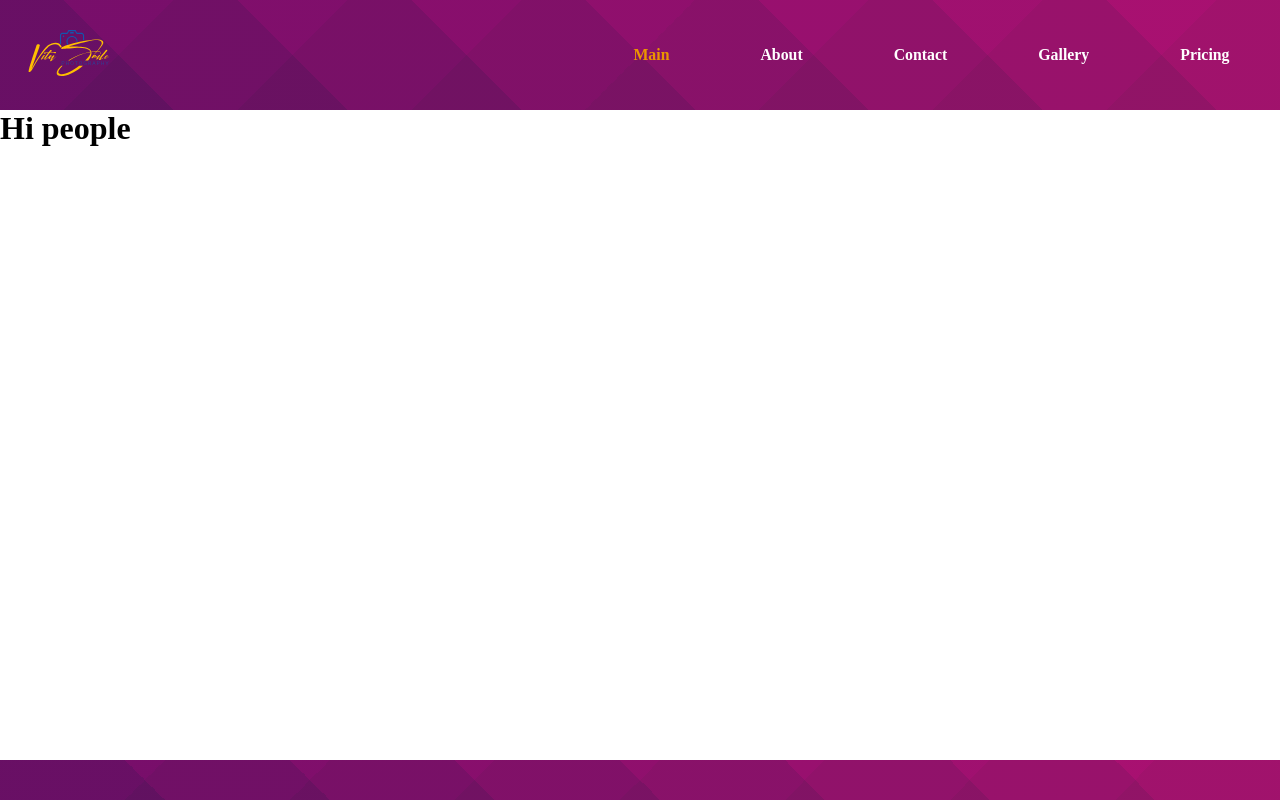
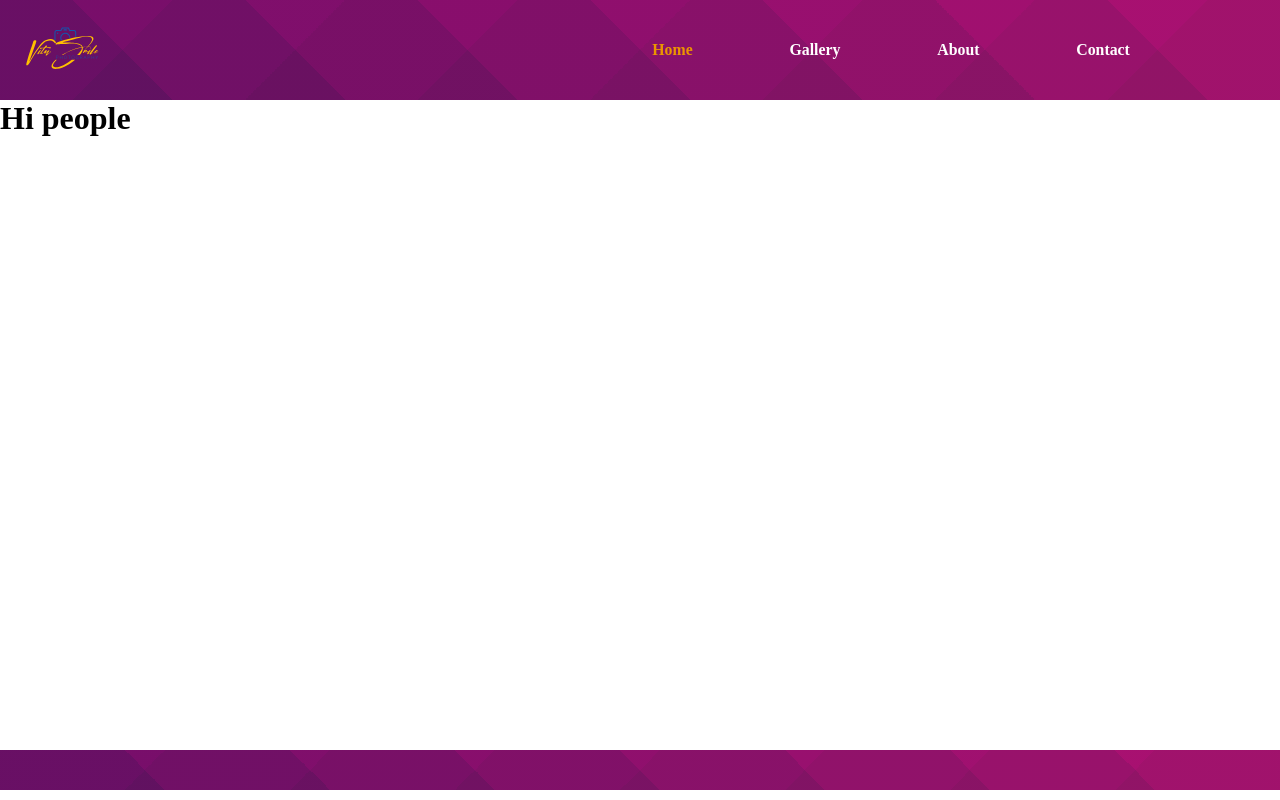
Before and after one commit to Hex-Zero/Vita-Smile, a Gatsby site: page / in a window 1280 px wide. Built offline with nearby package versions, Linux system fonts and the light colour scheme; Gatsby itself is replaced by a stand-in of ours.

Commit message:
header re-ajustment

```diff
--- a/src/components/header.jsx
+++ b/src/components/header.jsx
@@ -11,17 +11,7 @@ const Header = ({ siteTitle }) => {
       <nav>
         <h1>
           <Link activeClassName="active" to="/">
-            Main
-          </Link>
-        </h1>
-        <h1>
-          <Link activeClassName="active" to="/about">
-            About
-          </Link>
-        </h1>
-        <h1>
-          <Link activeClassName="active" to="/contact">
-            Contact
+            Home
           </Link>
         </h1>
         <h1>
@@ -30,10 +20,21 @@ const Header = ({ siteTitle }) => {
           </Link>
         </h1>
         <h1>
+          <Link activeClassName="active" to="/about">
+            About
+          </Link>
+        </h1>
+
+        <h1>
+          <Link activeClassName="active" to="/contact">
+            Contact
+          </Link>
+        </h1>
+        {/* <h1>
           <Link activeClassName="active" to="/pricing">
             Pricing
           </Link>
-        </h1>
+        </h1> */}
       </nav>
     </header>
   )
--- a/src/style/_header.scss
+++ b/src/style/_header.scss
@@ -3,7 +3,7 @@ header {
   grid-template-columns: auto auto;
   padding: 5px;
   .mainLogo {
-    width: 10vw;
+    width: 9vw;
     padding: 0;
   }
   nav {
```
